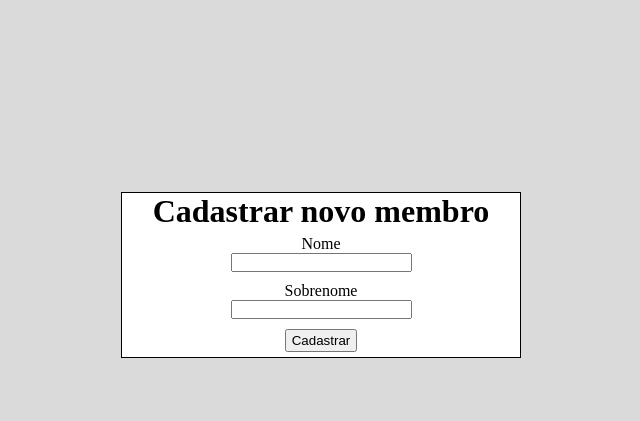
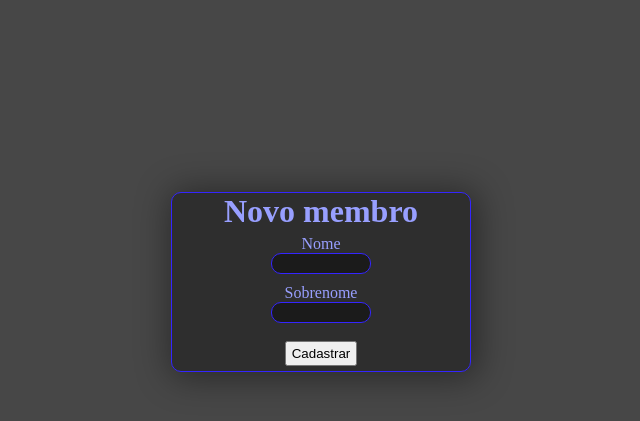
Before and after one commit to Leonardo-Reis/Relatorio-Papo-Reto, a Flask app: page /usuario/novomembro in a window 1280 px wide. Shown: the top 421 px of the page, without its empty margins (319-959 px from the left). Run offline with Flask 2, Linux system fonts and the light colour scheme; the visitor is signed in with stand-in values (Sample User, id 1).

Commit message:
Novo css desenvolvido

```diff
--- a/app/static/grupo-relatorios/grupo-relatorios.js
+++ b/app/static/grupo-relatorios/grupo-relatorios.js
@@ -50,7 +50,7 @@ for (membro of lider.output.membros) {
             let textarea = document.createElement('textarea')
             textarea.textContent = 'Sem relatorio para essa semana'
             textarea.readOnly = true
-            textarea.style.backgroundColor = 'lightgray'
+            textarea.style.backgroundColor = 'background-color: rgba(0,0,0,0.42);'
 
             bloco_semana.appendChild(textarea)
         }
--- a/app/static/novomembro.css
+++ b/app/static/novomembro.css
@@ -5,18 +5,51 @@
 }
 
 body {
-    background-color: rgb(218, 218, 218);;
+    background-color: rgb(71, 71, 71);
+}
+
+h1, label, input {
+    color: rgb(152, 159, 255);
 }
 
 main {
-    background-color: white;
+    background-color: rgb(46, 46, 46);
+    border: solid 1px rgb(52, 37, 255);
+    border-radius: 10px;
+
     display: flex;
     flex-direction: column;
     align-items: center;
     justify-content: center;
-    width: 400px;
-    border: solid 1px;
+
+    width: 300px;
     margin: 15% auto;
+
+    box-shadow: 3px 2px 34px 4px rgba(0,0,0,0.42);
+    -webkit-box-shadow: 3px 2px 34px 4px rgba(0,0,0,0.42);
+    -moz-box-shadow: 3px 2px 34px 4px rgba(0,0,0,0.42);
+}
+
+input[type=submit] {
+    padding: 3px 5px;
+    margin-top: 8px;
+    color: black;
+}
+
+input[type=text], input[type=password], input[type=number] {
+    border-radius: 10px;
+    border: solid 1px rgb(52, 37, 255);
+    background-color: rgba(0,0,0,0.42);
+    padding: 2px;
+    width: 100px;
+    text-align: center;
+    transition: width 0.5s;
+}
+
+input[type=text]:focus,
+input[type=password]:focus {
+    width: 150px;
+    transition: width 0.5s;
 }
 
 .inputs {
@@ -30,7 +63,3 @@ main {
     align-items: center;
     margin: 5px;
 }
-
-input[type=submit] {
-    padding: 2px 5px;
-}
--- a/app/templates/novomembro.html
+++ b/app/templates/novomembro.html
@@ -10,7 +10,7 @@
 </head>
 <body>
     <main>
-        <h1>Cadastrar novo membro</h1>
+        <h1>Novo membro</h1>
         <form method="post">
             <div class="inputs">
                 <div class="input">
```
Also changed, not shown: app/static/grupo-relatorios/grupo-relatorios.css (+22 -5 lines), app/static/grupo.css (+27 -6 lines), app/static/index.css (+44 -3 lines), app/static/relatorio.css (+35 -4 lines), app/static/usuario.css (+20 -7 lines), app/templates/grupo.html (+4 -4 lines).
